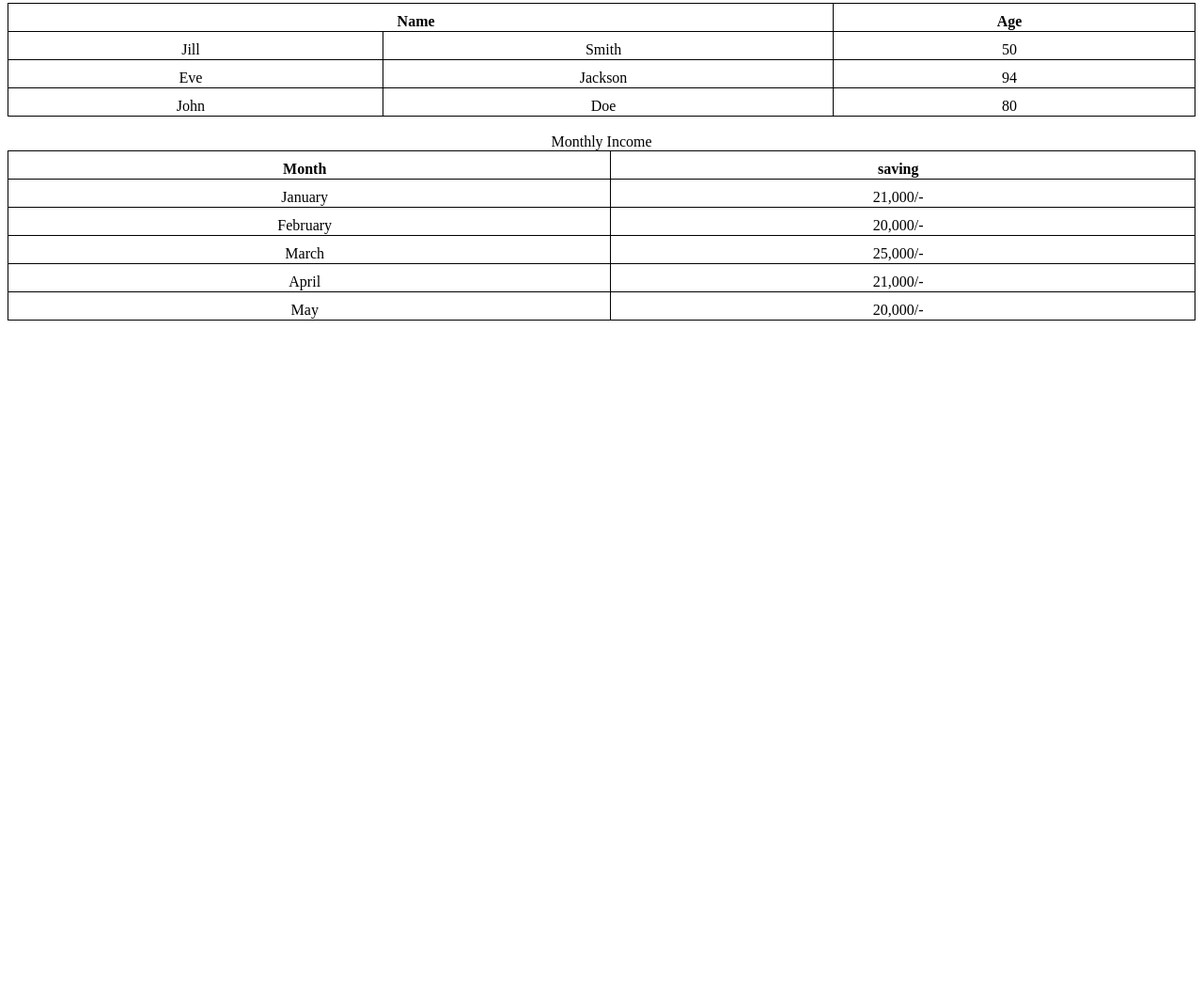
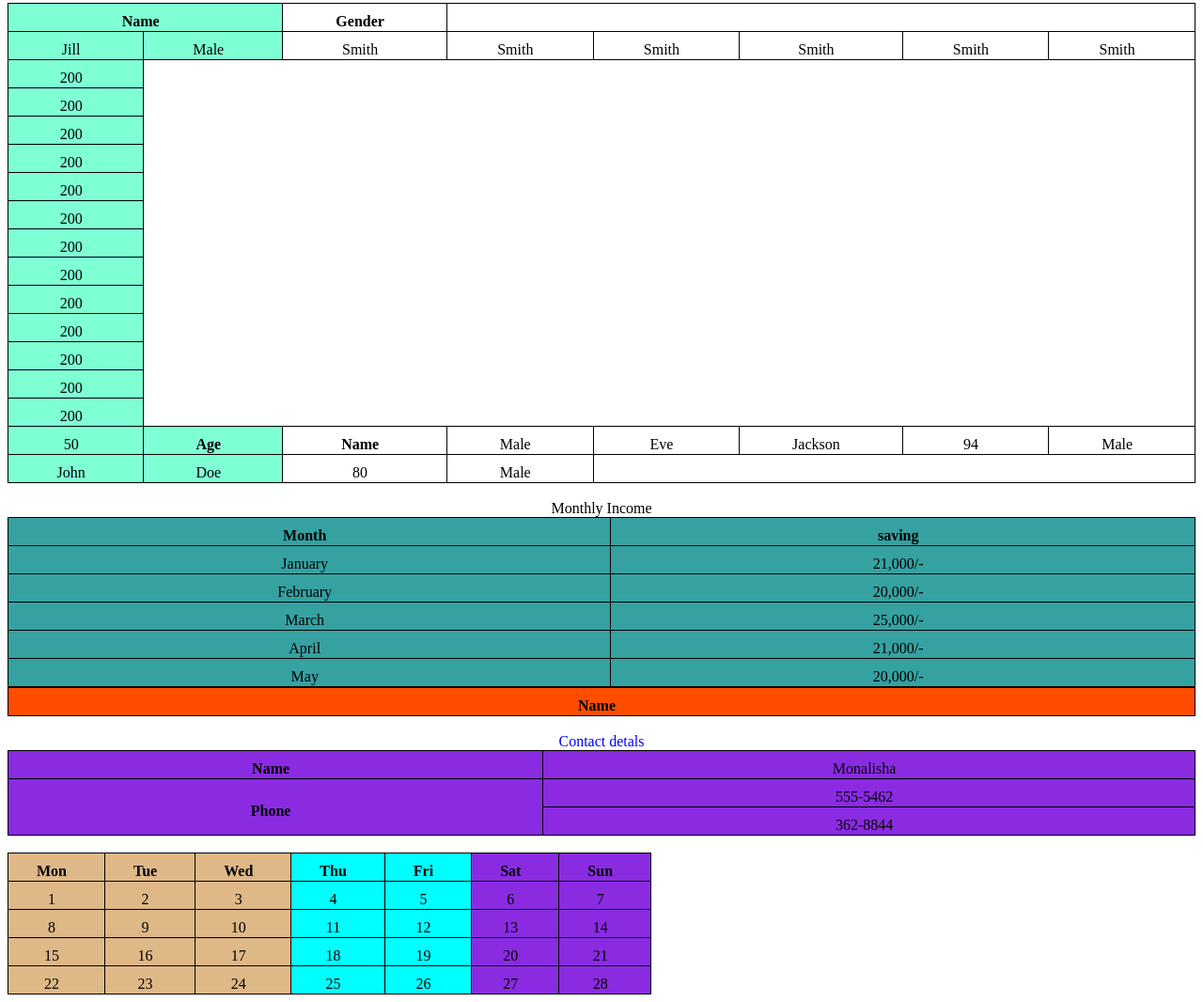
Before and after one commit to Dwiti-Maharana/Html-Practice, a plain HTML site: page Table.html in a window 1280 px wide. Shown: the part 64-1130 px from the top of the page at 94% size. Before the commit the page ends 800 px from the top, so only its background shows below. Drawn offline with Linux system fonts and the light colour scheme.

Commit message:
Add files via upload

```diff
--- a/Table.html
+++ b/Table.html
@@ -18,34 +18,95 @@ th, td {
     padding-left: 30px;
     padding-right: 40px;
 }
+tr:hover {background-color: #D6EEEE;}
 </style>
 <body>
 
 <h2>Set the first column to 70% of the table width</h2>
 
 <table style="width:100%">
+  <colgroup>
+    <col span="2" style="background-color: aquamarine;">
+  </colgroup>
   <tr>
     <th colspan="2">Name</th>
-    <th>Age</th>
+    <th>Gender</th>
   </tr>
   <tr>
     <td>Jill</td>
+    <td>Male</td>
     <td>Smith</td>
+    <td>Smith</td>
+    <td>Smith</td>
+    <td>Smith</td>
+    <td>Smith</td>
+    <td>Smith</td>
+
+    <tr>
+      <td>200</td>
+    </tr>
+    <tr>
+      <td>200</td>
+    </tr>
+    <tr>
+      <td>200</td>
+    </tr>
+    <tr>
+      <td>200</td>
+    </tr>
+    <tr>
+      <td>200</td>
+    </tr>
+    <tr>
+      <td>200</td>
+    </tr>
+    <tr>
+      <td>200</td>
+    </tr>
+    <tr>
+      <td>200</td>
+    </tr>
+    <tr>
+      <td>200</td>
+    </tr>
+    <tr>
+      <td>200</td>
+    </tr>
+    <tr>
+      <td>200</td>
+    </tr>
+    <tr>
+      <td>200</td>
+    </tr>
+    <tr>
+      <td>200</td>
+    </tr>
+
+
+
     <td>50</td>
-  </tr>
-  <tr>
+    <th>Age</th>
+
+    <th>Name</th>
+
+    <td>Male</td>
     <td>Eve</td>
     <td>Jackson</td>
     <td>94</td>
+    <td>Male</td>
   </tr>
   <tr>
     <td>John</td>
     <td>Doe</td>
     <td>80</td>
+    <td>Male</td>
   </tr>
 </table> <br>
 
 <table style="width: 100%;">
+  <colgroup>
+    <col span="2" style="background-color: rgb(53, 161, 161);">
+  </colgroup>
     <caption>Monthly Income</caption>
     <tr>
     <th>Month</th>
@@ -71,6 +132,83 @@ th, td {
     <td>20,000/-</td>
     </tr>
 </table>
+<table style="width: 100%;">
+  <colgroup>
+    <col span="2" style="background-color: rgb(255, 77, 0);">
+  </colgroup>
+  <tr>
+    <th>Name</th>
+  </tr>
+</table><br>
+<table style="width: 100%;">
+  <colgroup>
+    <col span="2" style="background-color: blueviolet;">
+  </colgroup>
+  <caption style="color: blue;">Contact detals</caption>
+  <tr>
+    <th>Name</th>
+    <td>Monalisha</td>
+  </tr>
+  <tr>
+    <th rowspan="2">Phone</th>
+    <td>555-5462</td>
+  </tr>
+  <tr>
+    <td>362-8844</td>
+  </tr>
+</table><br>
+<table>
+  <colgroup>
+    <col span="3" style="background-color: burlywood;">
+    <col span="2" style="background-color: aqua;">
+    <col span="2" style="background-color: blueviolet;">
+  </colgroup>
+  <tr>
+    <th>Mon</th>
+    <th>Tue</th>
+    <th>Wed</th>
+    <th>Thu</th>
+    <th>Fri</th>
+    <th>Sat</th>
+    <th>Sun</th>
+  </tr>
+  <tr>
+    <td>1</td>
+    <td>2</td>
+    <td>3</td>
+    <td>4</td>
+    <td>5</td>
+    <td>6</td>
+    <td>7</td>
+  </tr>
+  <tr>
+    <td>8</td>
+    <td>9</td>
+    <td>10</td>
+    <td>11</td>
+    <td>12</td>
+    <td>13</td>
+    <td>14</td>
+  </tr>
+  <tr>
+    <td>15</td>
+    <td>16</td>
+    <td>17</td>
+    <td>18</td>
+    <td>19</td>
+    <td>20</td>
+    <td>21</td>
+  </tr>
+  <tr>
+    <td>22</td>
+    <td>23</td>
+    <td>24</td>
+    <td>25</td>
+    <td>26</td>
+    <td>27</td>
+    <td>28</td>
+  </tr>
+</table>
 
 </body>
 </html>
```
